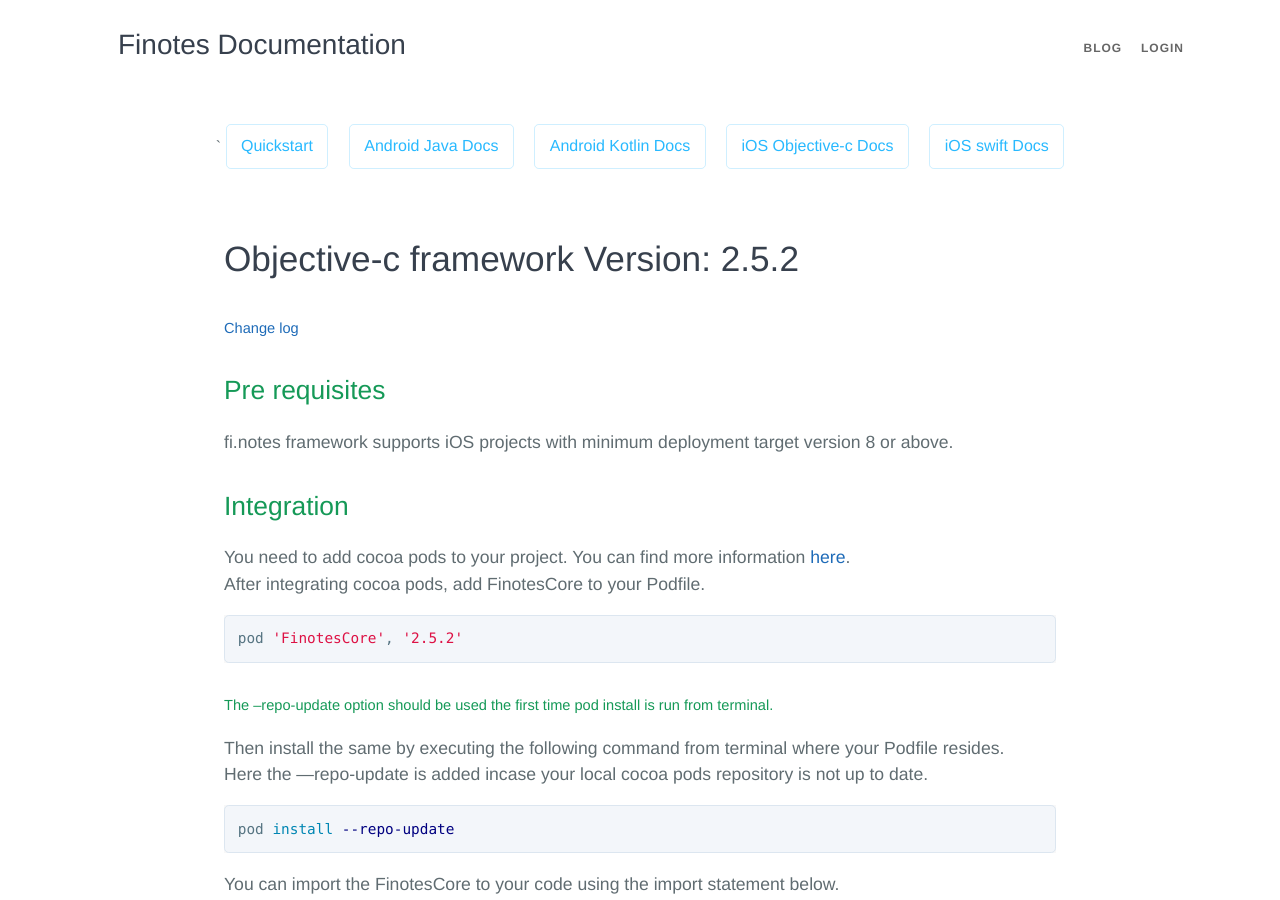
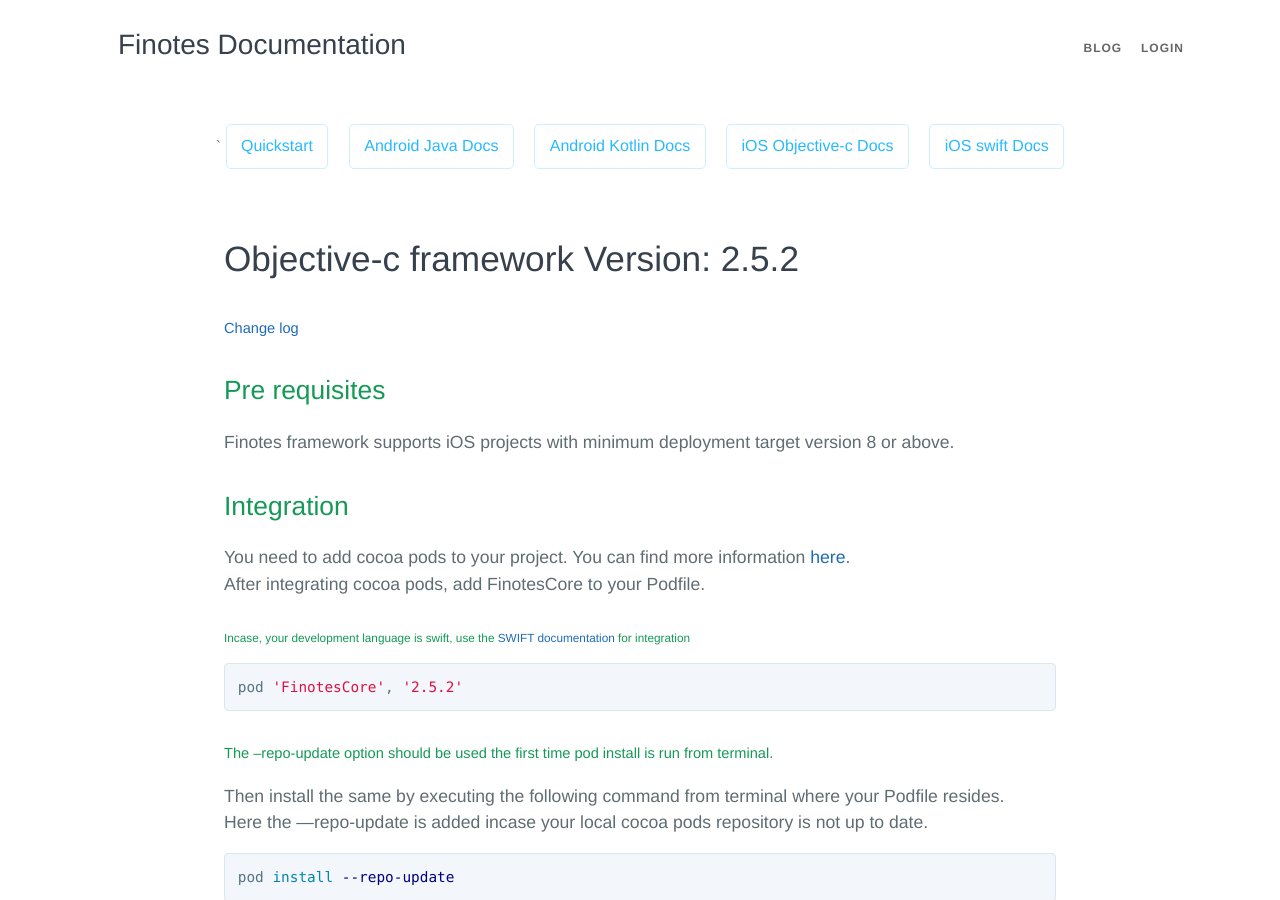
Before and after one commit to finotes/finotes.github.io, a Jekyll site: the page built from _posts/2018-02-02-objc-docs.md, in a window 1280 px wide and 900 px high. Built offline with Jekyll 4.4.1, drawn with Linux system fonts in a browser that asks for light colours; some web fonts are replaced.

Commit message:
Update 2018-02-02-objc-docs.md

````diff
--- a/_posts/2018-02-02-objc-docs.md
+++ b/_posts/2018-02-02-objc-docs.md
@@ -8,13 +8,14 @@ title: "iOS Objective-c Documentation"
 
 ## Pre requisites
 
-fi.notes framework supports iOS projects with minimum deployment target version 8 or above.
+Finotes framework supports iOS projects with minimum deployment target version 8 or above.
 
 ## Integration
 
 You need to add cocoa pods to your project. You can find more information [here](https://guides.cocoapods.org/using/using-cocoapods.html).
 After integrating cocoa pods, add FinotesCore to your Podfile.
 
+###### Incase, your development language is swift, use the [SWIFT documentation](https://finotes.github.io/2018/02/02/swift-docs) for integration
 ```bash
 pod 'FinotesCore', '2.5.2'
 ```
````
